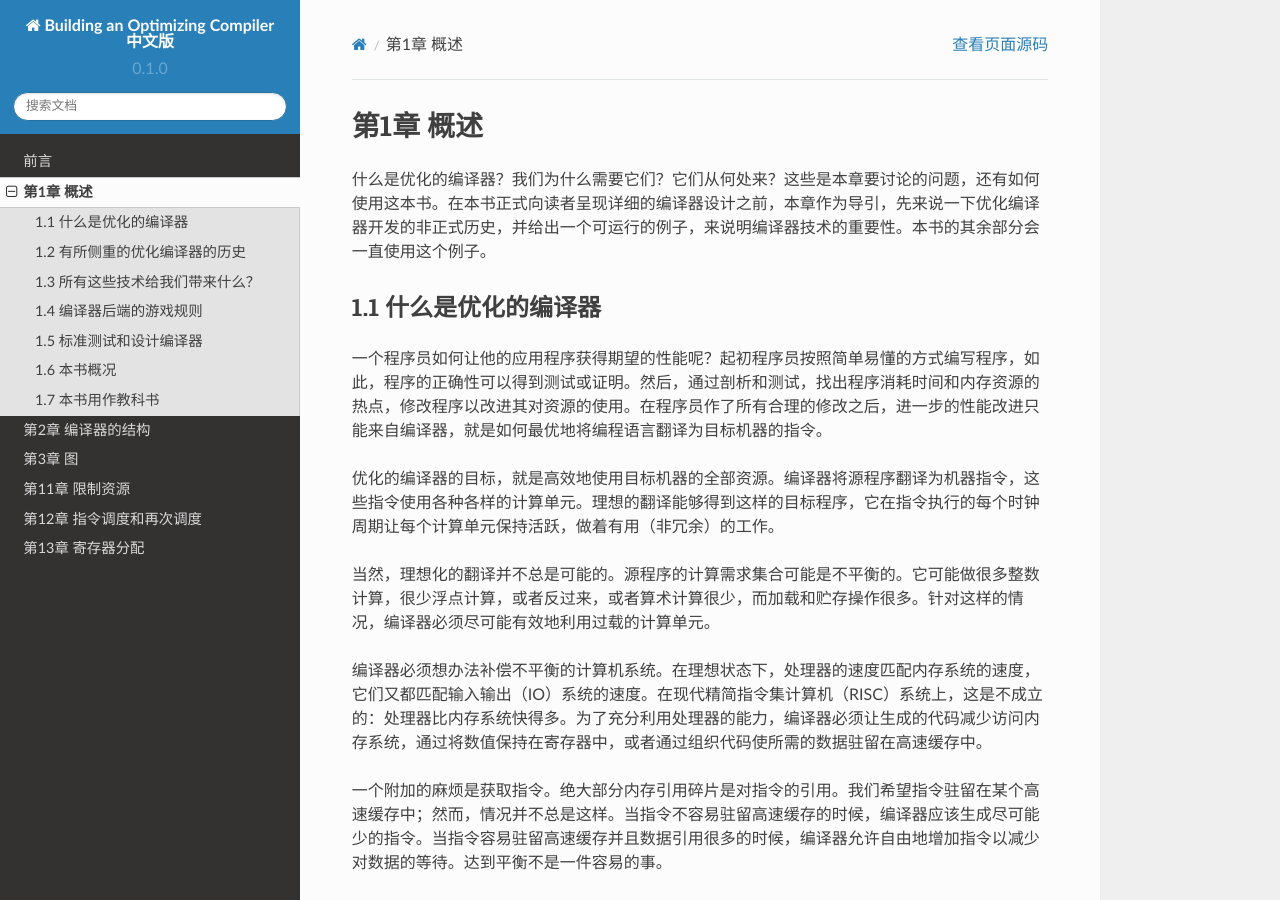
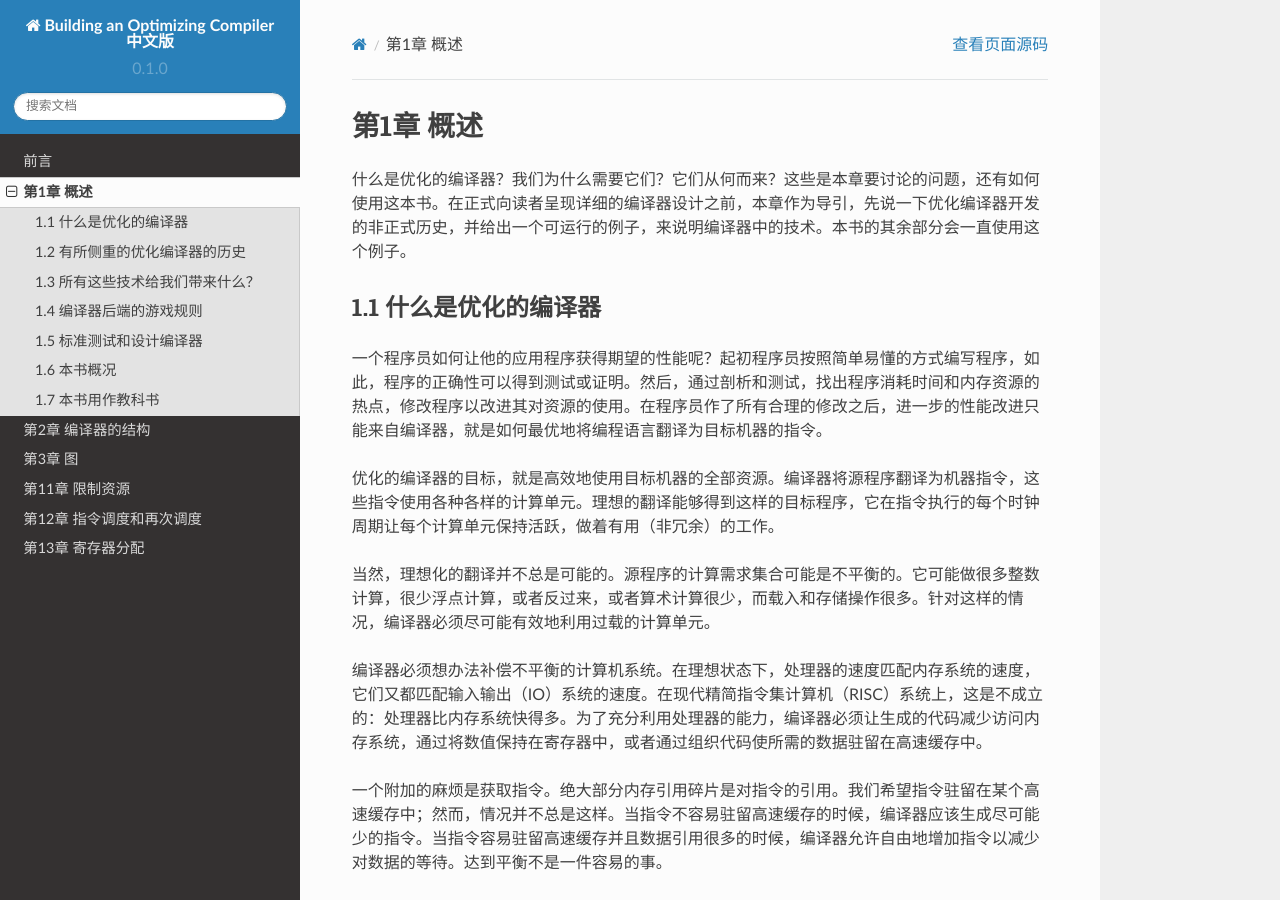
Before and after one commit to Jason2013/boc-chinese-text, a Sphinx documentation site: the page built from docs/source/chapter01.rst, in a window 1280 px wide and 900 px high. Built offline with Sphinx 7.4.7 and the Read the Docs theme 2.0.0, drawn with Linux system fonts in a browser that asks for light colours; some of the changed text lies outside the part shown.

Commit message:
Adjust some sentences in chapter 1

```diff
--- a/docs/source/chapter01.rst
+++ b/docs/source/chapter01.rst
@@ -1,7 +1,7 @@
 第1章 概述
 ##########
 
-什么是优化的编译器？我们为什么需要它们？它们从何处来？这些是本章要讨论的问题，还有如何使用这本书。在本书正式向读者呈现详细的编译器设计之前，本章作为导引，先来说一下优化编译器开发的非正式历史，并给出一个可运行的例子，来说明编译器技术的重要性。本书的其余部分会一直使用这个例子。
+什么是优化的编译器？我们为什么需要它们？它们从何而来？这些是本章要讨论的问题，还有如何使用这本书。在正式向读者呈现详细的编译器设计之前，本章作为导引，先说一下优化编译器开发的非正式历史，并给出一个可运行的例子，来说明编译器中的技术。本书的其余部分会一直使用这个例子。
 
 1.1 什么是优化的编译器
 **********************
@@ -10,7 +10,7 @@
 
 优化的编译器的目标，就是高效地使用目标机器的全部资源。编译器将源程序翻译为机器指令，这些指令使用各种各样的计算单元。理想的翻译能够得到这样的目标程序，它在指令执行的每个时钟周期让每个计算单元保持活跃，做着有用（非冗余）的工作。
 
-当然，理想化的翻译并不总是可能的。源程序的计算需求集合可能是不平衡的。它可能做很多整数计算，很少浮点计算，或者反过来，或者算术计算很少，而加载和贮存操作很多。针对这样的情况，编译器必须尽可能有效地利用过载的计算单元。
+当然，理想化的翻译并不总是可能的。源程序的计算需求集合可能是不平衡的。它可能做很多整数计算，很少浮点计算，或者反过来，或者算术计算很少，而载入和存储操作很多。针对这样的情况，编译器必须尽可能有效地利用过载的计算单元。
 
 编译器必须想办法补偿不平衡的计算机系统。在理想状态下，处理器的速度匹配内存系统的速度，它们又都匹配输入输出（IO）系统的速度。在现代精简指令集计算机（RISC）系统上，这是不成立的：处理器比内存系统快得多。为了充分利用处理器的能力，编译器必须让生成的代码减少访问内存系统，通过将数值保持在寄存器中，或者通过组织代码使所需的数据驻留在高速缓存中。
 
```
Also changed, not shown: other parts of docs/source/chapter01.rst (+3 -3 lines).
